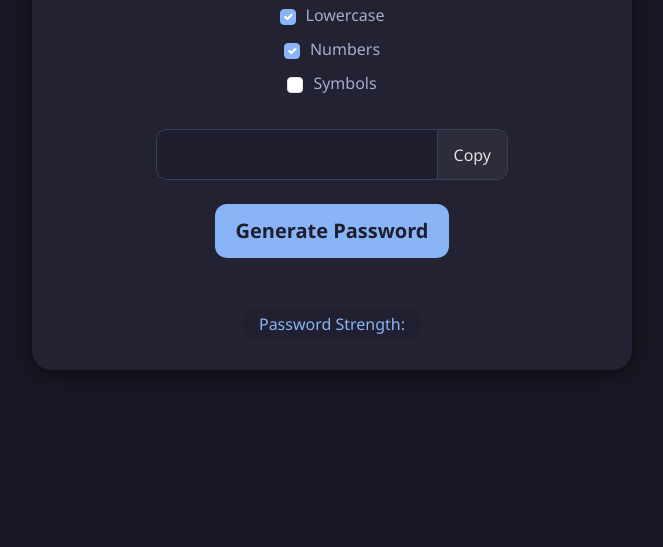
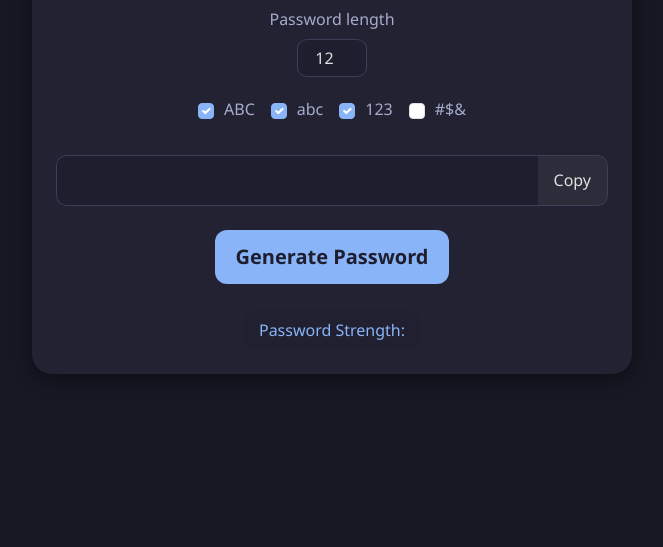
Before and after one commit to Poempollo/Codi, a website: page src/index.html in a window 1280 px wide. Shown: the part 253-800 px from the top of the page, without its empty margins (308-971 px from the left). Drawn offline with nearby package versions, Linux system fonts and the light colour scheme.

Commit message:
v0.3.4: UI Completed

```diff
--- a/src/index.html
+++ b/src/index.html
@@ -10,55 +10,49 @@
 
     </head>
     <body>
-        <div class="container mt-5">
-            <h1 class="text-center mb-4">Password Generator</h1>
+        <div class="container d-flex flex-column align-items-center justify-content-center min-vh-100">
+            <div class="password-card p-4">
+                <h1 class="text-center mb-4">Password Generator</h1>
 
-            <div class="row justify-content-center mb-4">
-                <div class="col-md-8">
-                    <div class="form-group">
-                        <label for="length">Length:</label>
-                        <input type="number" id="length" class="form-control" min="8" max="32" value="12"/>
+                <div class="mb-3 text-center">
+                    <label for="length" class="form-label">Password length</label>
+                    <input type="number" id="length" class="form-control mx-auto" min="8" max="50" value="12" />
+                </div>
+
+                <div class="d-flex flex-wrap justify-content-center gap-3 mb-4">
+                    <div class="form-check">
+                        <input type="checkbox" id="uppercase" class="form-check-input" checked />
+                        <label for="uppercase" class="form-check-label">ABC</label>
                     </div>
                     <div class="form-check">
-                        <input type="checkbox" id="uppercase" class="form-check-input" checked/>
-                        <label class="form-check-label" for="uppercase">Uppercase</label>
+                        <input type="checkbox" id="lowercase" class="form-check-input" checked />
+                        <label for="lowercase" class="form-check-label">abc</label>
                     </div>
                     <div class="form-check">
-                        <input type="checkbox" id="lowercase" class="form-check-input" checked/>
-                        <label class="form-check-label" for="lowercase">Lowercase</label>
+                        <input type="checkbox" id="numbers" class="form-check-input" checked />
+                        <label for="numbers" class="form-check-label">123</label>
                     </div>
                     <div class="form-check">
-                        <input type="checkbox" id="numbers" class="form-check-input" checked/>
-                        <label class="form-check-label" for="numbers">Numbers</label>
-                    </div>
-                    <div class="form-check">
-                        <input type="checkbox" id="symbols" class="form-check-input"/>
-                        <label class="form-check-label" for="symbols">Symbols</label>
+                        <input type="checkbox" id="symbols" class="form-check-input" />
+                        <label for="symbols" class="form-check-label">#$&</label>
                     </div>
                 </div>
-            </div>
 
-            <div class="row justify-content-center mb-4">
-                <div class="col-md-8">
-                    <div class="input-group">
-                        <input type="text" id="password" class="form-control" readonly/>
-                        <div class="input-group-append">
-                            <button id="copy" class="btn btn-outline-secondary">Copy</button>
-                        </div>
-                    </div>
+                <div class="input-group mb-4">
+                    <input type="text" id="password" class="form-control" readonly />
+                    <button id="copy" class="btn btn-outline-secondary">Copy</button>
+                </div>
+
+                <div class="text-center mb-3">
+                    <button id="generate" class="btn btn-primary btn-lg">Generate Password</button>
+                </div>
+
+                <div class="text-center">
+                    <div id="password-strength">Password Strength:</div>
                 </div>
             </div>
+        </div>
 
-            <div class="row justify-content-center">
-                <div class="col-md-8 text-center">
-                    <button id="generate" class="btn btn-primary btn-lg mb-4">Generate Password</button>
-                </div>
-            </div>
-
-            <div class="text-center mt-3">
-                <div id="password-strength" class="badge badge-info">Password Strength: </div>
-            </div>
-        </div>
         <script src="script.js"></script>
     </body>
 </html>
--- a/styles/styles.css
+++ b/styles/styles.css
@@ -4,15 +4,6 @@ body {
     font-family: 'Segoe UI', sans-serif;
     margin: 0;
     padding: 0;
-}
-
-.container {
-    max-width: 600px;
-    background-color: #222232;
-    border-radius: 20px;
-    padding: 30px;
-    margin-top: 50px;
-    box-shadow: 0 4px 20px rgba(0, 0, 0, 0.5);
 }
 
 h1 {
@@ -24,7 +15,7 @@ h1 {
 
 /* Input de longitud */
 #length {
-    width: 150px;
+    width: 70px;
     margin: 0 auto 20px auto;
     display: block;
     text-align: center;
@@ -77,19 +68,21 @@ label {
     text-align: center;
 }
 
-.input-group-append .btn {
+#copy {
     border: 1px solid #3c3f58;
     background-color: #2c2c3a;
     color: #e0e0e0;
+    border-left: none;
     border-radius: 0 10px 10px 0;
     padding: 10px 16px;
     font-size: 1rem;
-    height: 100%;
+    transition: background-color 0.2s ease;
 }
 
-.input-group-append .btn:hover {
+#copy:hover {
     background-color: #3c3f58;
 }
+
 
 /* Generate button */
 #generate {
@@ -117,3 +110,11 @@ label {
     display: inline-block;
     margin-top: 10px;
 }
+
+.password-card {
+    background-color: #222232;
+    border-radius: 20px;
+    max-width: 600px;
+    width: 100%;
+    box-shadow: 0 4px 20px rgba(0, 0, 0, 0.5);
+}
```
Also changed, not shown: Changelog.md.
